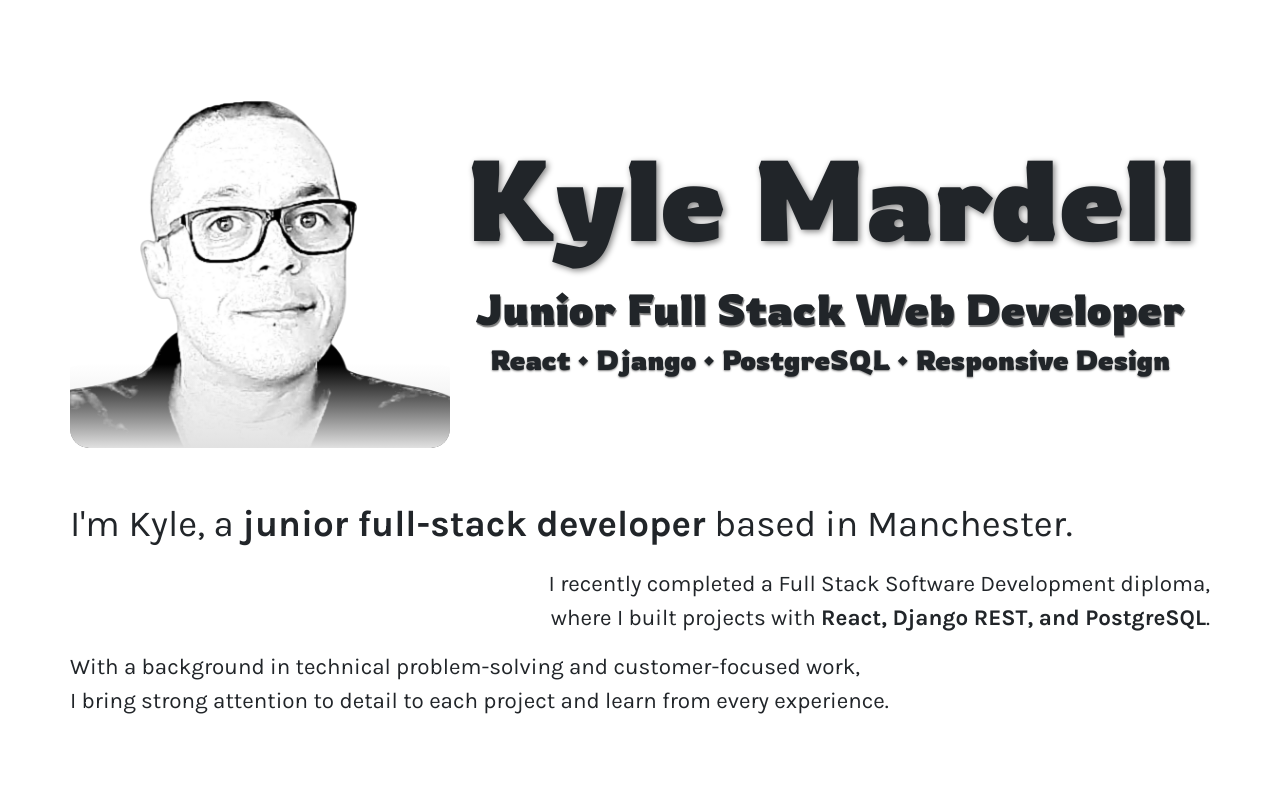
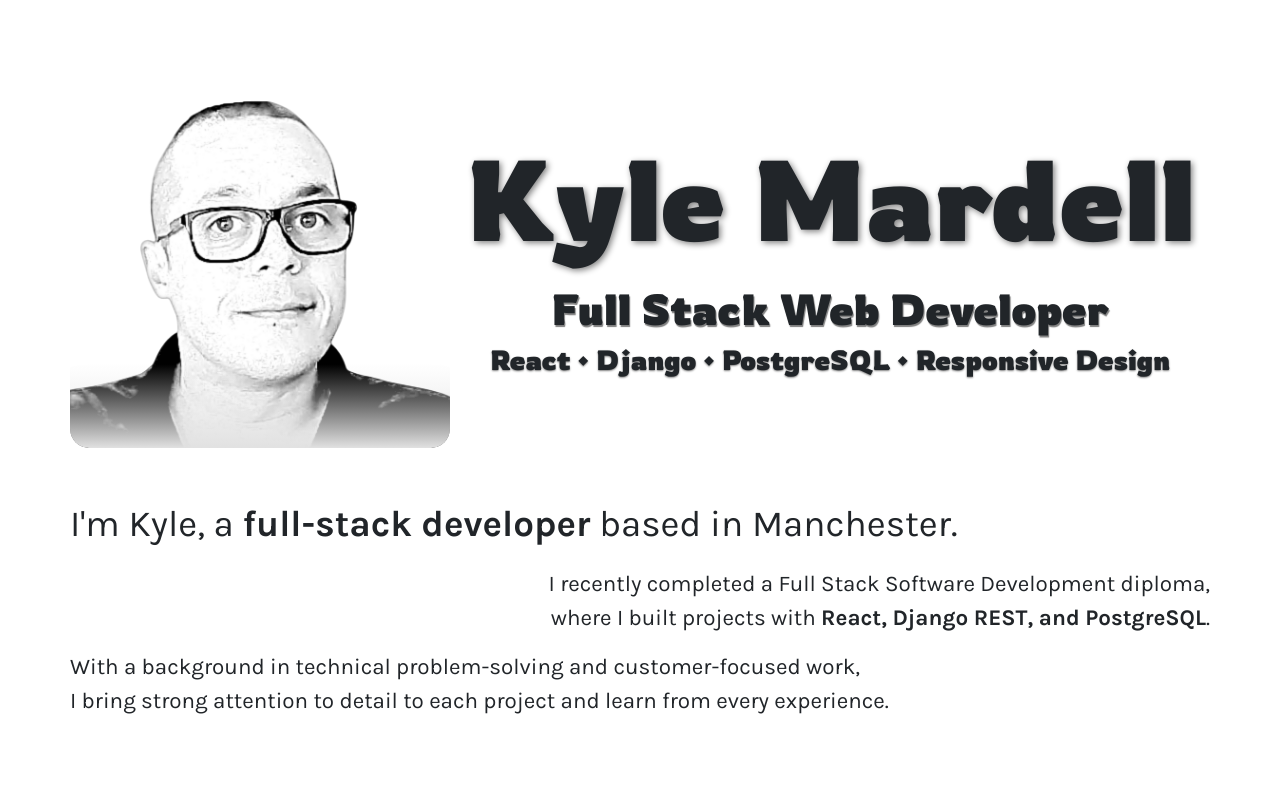
Before and after one commit to KyleMardell/portfolio-25, a Next.js app: page / in a window 1280 px wide. Shown: the top 800 px of the page. Built offline with nearby package versions, Linux system fonts and the light colour scheme.

Commit message:
Update text further to match previous changes.

```diff
--- a/src/app/components/Hero.tsx
+++ b/src/app/components/Hero.tsx
@@ -13,14 +13,14 @@ const Hero = () => {
                     </Col>
                     <Col xs={12} md={8} className='p-0'>
                         <h1 className={`${styles.NameText} mb-3`}>Kyle Mardell</h1>
-                        <h2 className={`${styles.RoleText}`}>Junior Full Stack Web Developer</h2>
+                        <h2 className={`${styles.RoleText}`}>Full Stack Web Developer</h2>
                         <h3 className={`${styles.SkillsText}`}>React • Django • PostgreSQL • Responsive Design</h3>
                     </Col>
                 </Row>
                 <Row className='mb-5'>
                     <Col className='p-0'>
                         <p className={`text-start ${styles.IntroTextOne} mb-3`} data-aos="fade-down" data-aos-duration="1500">
-                            I'm Kyle, a <strong>junior full-stack developer</strong> based in Manchester.
+                            I'm Kyle, a <strong> full-stack developer</strong> based in Manchester.
                         </p>
                         <p className={`text-end ${styles.IntroTextTwo} mb-3`} data-aos="fade-left" data-aos-duration="1500">
                             I recently completed a Full Stack Software Development diploma,<br />
```
